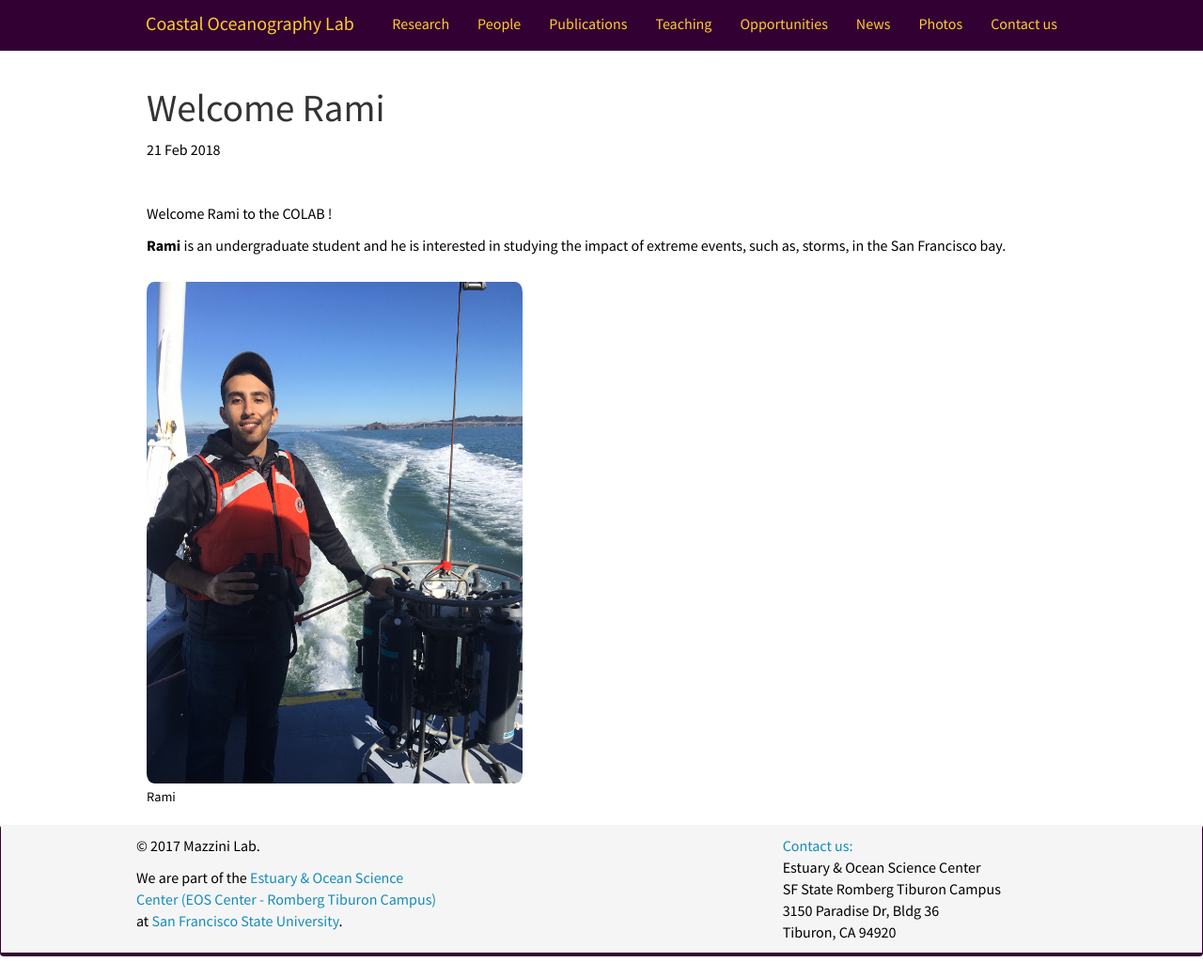
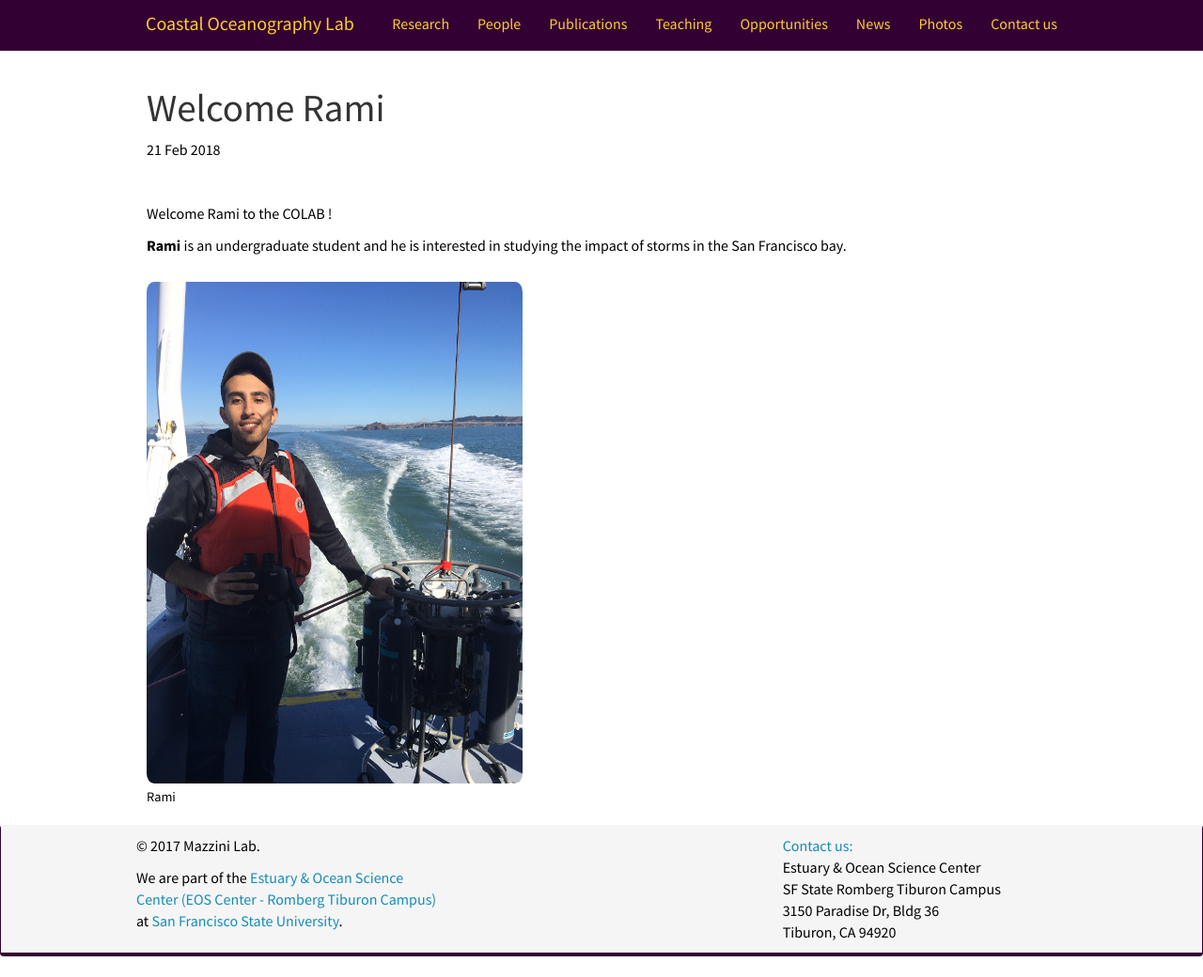
Before and after one commit to mazzinilab/mazzinilab.github.io, a Jekyll site: the page built from _posts/2018-02-21-Welcome-Rami.md, in a window 1280 px wide and 1040 px high. Shown: the whole window at 94% size. Built offline with Jekyll 4.4.1, drawn with Linux system fonts in a browser that asks for light colours; nearby versions of some CDN libraries.

Commit message:
update students

```diff
--- a/_posts/2018-02-21-Welcome-Rami.md
+++ b/_posts/2018-02-21-Welcome-Rami.md
@@ -10,7 +10,7 @@ date: 2018-02-21
 
 Welcome Rami to the COLAB !
 
-<p> **Rami** is an undergraduate student and he is interested in studying the impact of extreme events, such as, storms, in the San Francisco bay. </p>
+<p> **Rami** is an undergraduate student and he is interested in studying the impact of storms in the San Francisco bay. </p>
 
 <figure>
 <img src="{{ site.url }}{{ site.baseurl }}/images/teampic/rami.png" class="img-responsive" width="400px" height="auto" />
```
Also changed, not shown: _pages/team.md (+1 -1 lines).
